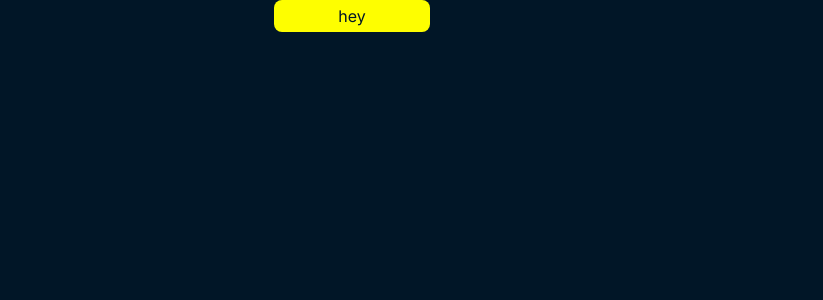
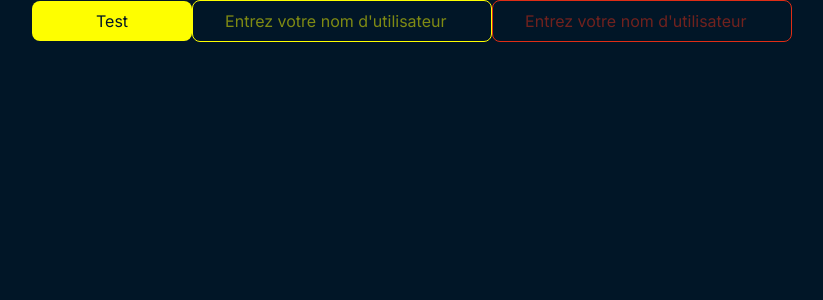
Before and after one commit to Gpatrix/ft_transcendence, a React (Vite) app in the folder srcs/front/vitejs/: page / in a window 1280 px wide. Shown: the top 300 px of the page, without its empty margins (288-1111 px from the left). Built offline with nearby package versions, Linux system fonts and the light colour scheme.

Commit message:
DONE: Input.tsx

```diff
--- a/srcs/front/vitejs/src/App.tsx
+++ b/srcs/front/vitejs/src/App.tsx
@@ -2,13 +2,17 @@
 // import { useState } from 'react';
 import './css/global.css'
 import './components/Button.tsx'
+import './components/Input.tsx'
 import Button from './components/Button.tsx'
+import Input from './components/Input.tsx'
 
 function App()
 {
   return (
-      <div className='flex items-center justify-center w-full h-full'>
-        <Button text='hey' type='full' className='px-10'/>
+      <div className='flex items-center justify-between w-1/2 ml-auto mr-auto align-center'>
+        <Button type='full' className='px-10'>Test</Button>
+        <Input>Entrez votre nom d'utilisateur</Input>
+        <Input type='error'>Entrez votre nom d'utilisateur</Input>
       </div>
   )
 }
--- a/srcs/front/vitejs/src/components/Button.tsx
+++ b/srcs/front/vitejs/src/components/Button.tsx
@@ -2,7 +2,7 @@ import { tv, type VariantProps } from 'tailwind-variants'
 import { clsx } from 'clsx'
 
 const variants = tv({
-    base: 'px-16 py-1 rounded-lg',
+    base: 'px-16 rounded-lg py-2 text-24',
     variants: {
       type: {
         full: 'bg-yellow text-grey',
@@ -15,12 +15,13 @@ const variants = tv({
 });
 
 type ButtonProps = {
-    text: string;
+    children: string;
     className?: string;
+    onClick?: React.MouseEventHandler<HTMLButtonElement>;
 } & VariantProps<typeof variants>;
 
-export default function Button({text, type, className} : ButtonProps) {
+export default function Button({children, type, className, onClick} : ButtonProps) {
     return (
-        <button className={clsx(variants({ type }), className)}>{text}</button>
+        <button onClick={onClick} className={clsx(variants({ type }), className)}>{children}</button>
     );
 }
--- /dev/null
+++ b/srcs/front/vitejs/src/components/Input.tsx
@@ -0,0 +1,26 @@
+import { tv, type VariantProps } from 'tailwind-variants'
+import { clsx } from 'clsx'
+
+const variants = tv({
+    base: 'px-8 rounded-lg py-2 text-24 bg-grey',
+    variants: {
+      type: {
+        ok: 'text-yellow border border-yellow',
+        error: 'text-light-red border border-light-red',
+      }
+    },
+    defaultVariants: {
+        type: 'ok',
+    },
+});
+
+type InputProps = {
+    children: string;
+    className?: string;
+} & VariantProps<typeof variants>;
+
+export default function Input({children, type, className} : InputProps) {
+    return (
+        <input className={clsx(variants({ type }), className)} placeholder={children}></input>
+    );
+}
```
